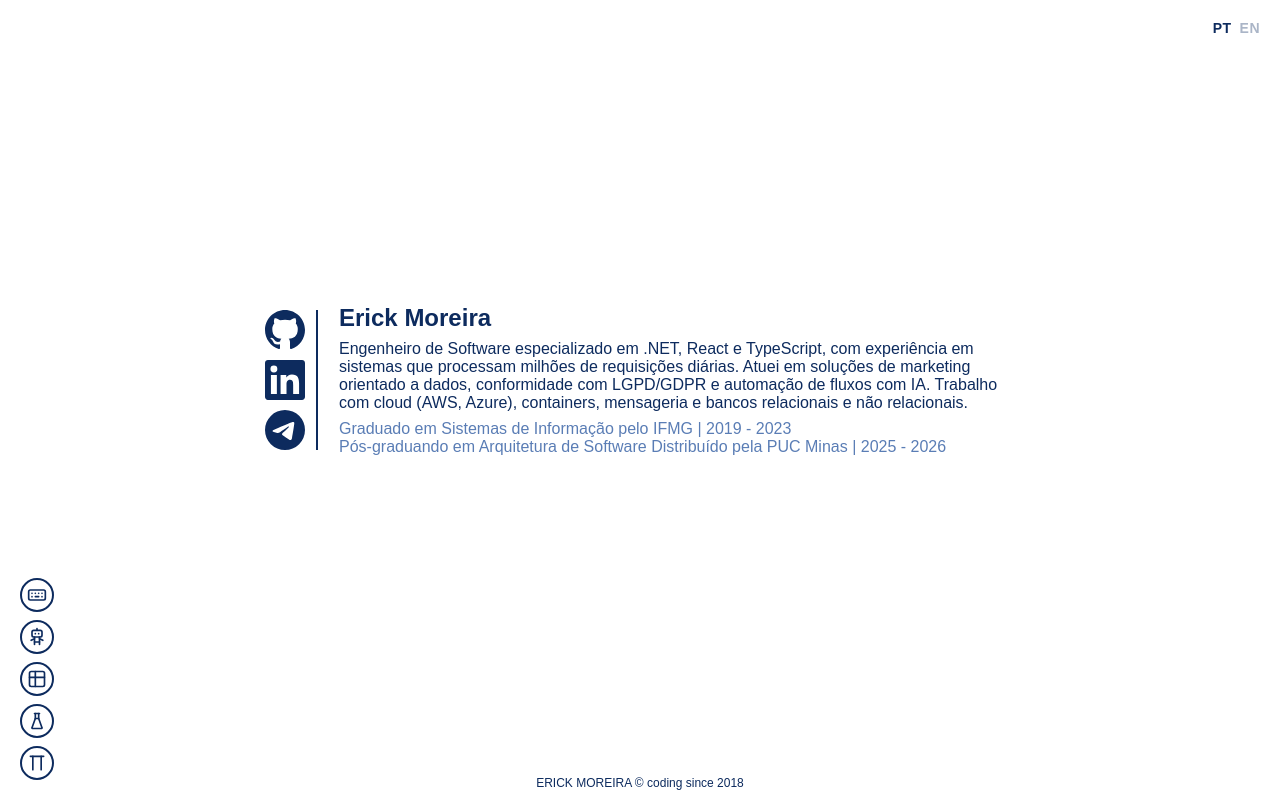
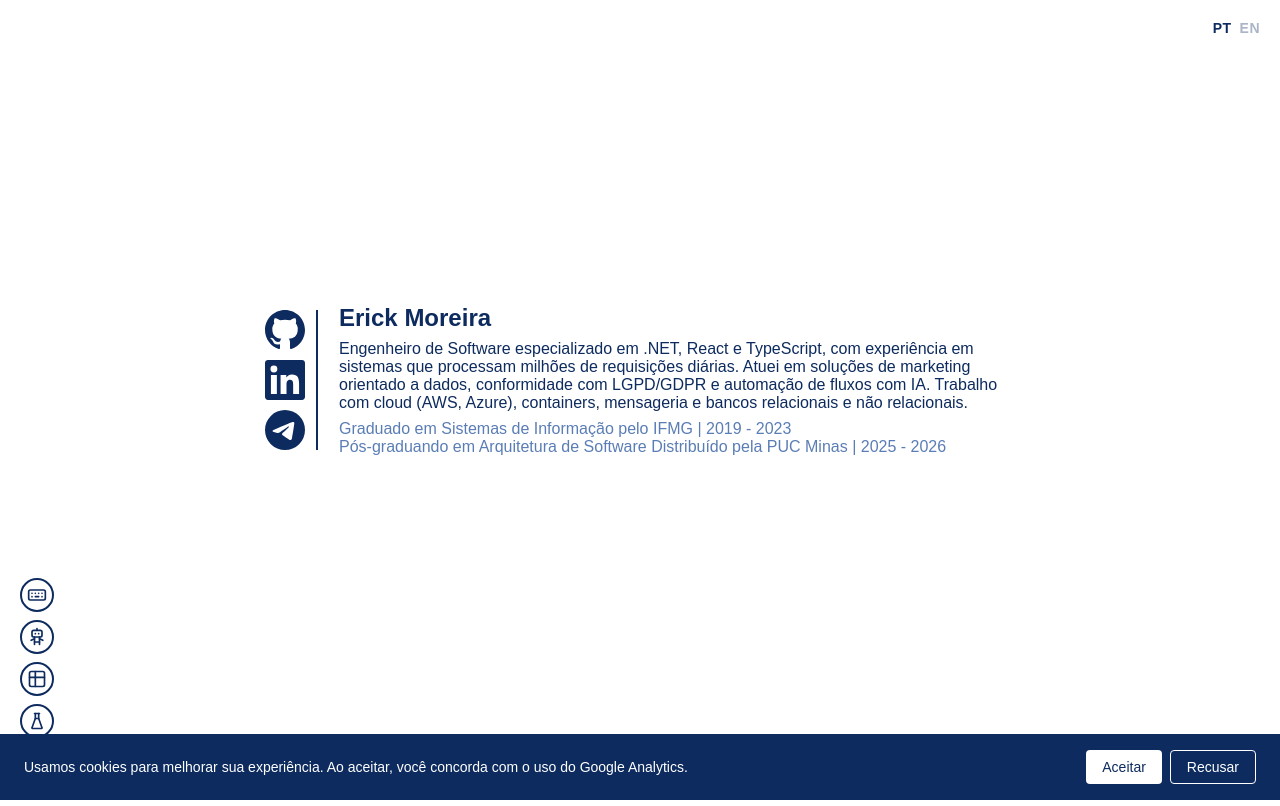
Before and after one commit to erickbmr/erickbmr.github.io, a Next.js app: page / in a window 1280 px wide. Built offline with nearby package versions, Linux system fonts and the light colour scheme.

Commit message:
add cookie consent

```diff
--- a/app/layout.tsx
+++ b/app/layout.tsx
@@ -1,5 +1,5 @@
 import type { Metadata } from 'next'
-import { GoogleAnalytics } from '@next/third-parties/google'
+import CookieConsent from '@/components/CookieConsent'
 import Providers from '@/lib/Providers'
 import './globals.css'
 
@@ -12,8 +12,10 @@ export default function RootLayout({ children }: { children: React.ReactNode })
   return (
     <html lang="pt-BR">
       <body>
-        <Providers>{children}</Providers>
-        <GoogleAnalytics gaId="G-192HPGRTW1" />
+        <Providers>
+          {children}
+          <CookieConsent />
+        </Providers>
       </body>
     </html>
   )
--- /dev/null
+++ b/components/CookieConsent/index.tsx
@@ -0,0 +1,29 @@
+'use client'
+
+import { useState, useEffect } from 'react'
+import { useTranslation } from 'react-i18next'
+import { GoogleAnalytics } from '@next/third-parties/google'
+import { useCookieConsentStore } from '@/store/useCookieConsentStore'
+import { BannerWrapper, BannerText, ButtonGroup, AcceptButton, DeclineButton } from './styles'
+
+export default function CookieConsent() {
+  const [mounted, setMounted] = useState(false)
+  const { t } = useTranslation()
+  const { status, accept, decline } = useCookieConsentStore()
+
+  useEffect(() => setMounted(true), [])
+
+  if (!mounted) return null
+  if (status === 'accepted') return <GoogleAnalytics gaId="G-192HPGRTW1" />
+  if (status === 'declined') return null
+
+  return (
+    <BannerWrapper>
+      <BannerText>{t('cookieConsent.message')}</BannerText>
+      <ButtonGroup>
+        <AcceptButton onClick={accept}>{t('cookieConsent.accept')}</AcceptButton>
+        <DeclineButton onClick={decline}>{t('cookieConsent.decline')}</DeclineButton>
+      </ButtonGroup>
+    </BannerWrapper>
+  )
+}
--- /dev/null
+++ b/components/CookieConsent/styles.ts
@@ -0,0 +1,51 @@
+import styled from 'styled-components'
+
+export const BannerWrapper = styled.div`
+  position: fixed;
+  bottom: 0;
+  left: 0;
+  right: 0;
+  background: ${({ theme }) => theme.colors.primary};
+  color: #fff;
+  padding: 16px 24px;
+  display: flex;
+  align-items: center;
+  justify-content: space-between;
+  gap: 16px;
+  z-index: 1000;
+
+  @media (max-width: 600px) {
+    flex-direction: column;
+    align-items: flex-start;
+  }
+`
+
+export const BannerText = styled.p`
+  margin: 0;
+  font-size: 0.875rem;
+`
+
+export const ButtonGroup = styled.div`
+  display: flex;
+  gap: 8px;
+  flex-shrink: 0;
+`
+
+const BaseButton = styled.button`
+  padding: 8px 16px;
+  border-radius: 4px;
+  font-size: 0.875rem;
+  cursor: pointer;
+  border: none;
+`
+
+export const AcceptButton = styled(BaseButton)`
+  background: #fff;
+  color: ${({ theme }) => theme.colors.primary};
+`
+
+export const DeclineButton = styled(BaseButton)`
+  background: transparent;
+  color: #fff;
+  border: 1px solid #fff;
+`
--- a/i18n/locales/en-UK.json
+++ b/i18n/locales/en-UK.json
@@ -3,6 +3,11 @@
   "education": "BSc in Information Systems, IFMG | 2019 - 2023",
   "educationPostgrad": "Postgraduate in Distributed Software Architecture, PUC Minas | 2025 - 2026",
   "footer": "ERICK MOREIRA © coding since 2018",
+  "cookieConsent": {
+    "message": "We use cookies to improve your experience. By accepting, you agree to the use of Google Analytics.",
+    "accept": "Accept",
+    "decline": "Decline"
+  },
   "activities": {
     "programming": "Programming",
     "ai": "AI",
--- a/i18n/locales/pt-BR.json
+++ b/i18n/locales/pt-BR.json
@@ -3,6 +3,11 @@
   "education": "Graduado em Sistemas de Informação pelo IFMG | 2019 - 2023",
   "educationPostgrad": "Pós-graduando em Arquitetura de Software Distribuído pela PUC Minas | 2025 - 2026",
   "footer": "ERICK MOREIRA © coding since 2018",
+  "cookieConsent": {
+    "message": "Usamos cookies para melhorar sua experiência. Ao aceitar, você concorda com o uso do Google Analytics.",
+    "accept": "Aceitar",
+    "decline": "Recusar"
+  },
   "activities": {
     "programming": "Programação",
     "ai": "Inteligência Artificial",
--- /dev/null
+++ b/store/useCookieConsentStore.ts
@@ -0,0 +1,21 @@
+import { create } from 'zustand'
+import { persist } from 'zustand/middleware'
+
+type ConsentStatus = 'accepted' | 'declined' | null
+
+interface CookieConsentStore {
+  status: ConsentStatus
+  accept: () => void
+  decline: () => void
+}
+
+export const useCookieConsentStore = create<CookieConsentStore>()(
+  persist(
+    (set) => ({
+      status: null,
+      accept: () => set({ status: 'accepted' }),
+      decline: () => set({ status: 'declined' }),
+    }),
+    { name: 'cookie-consent' }
+  )
+)
```
